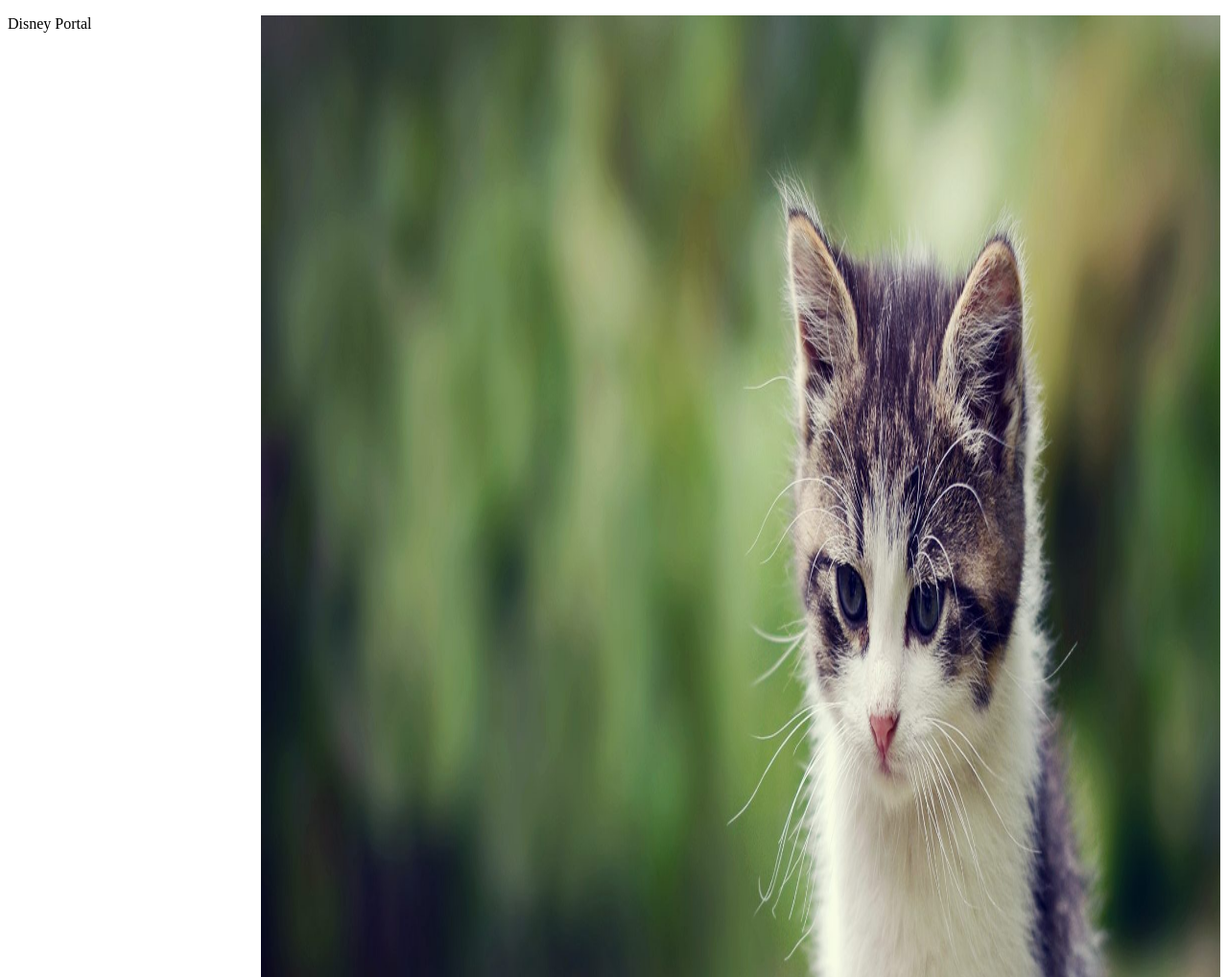
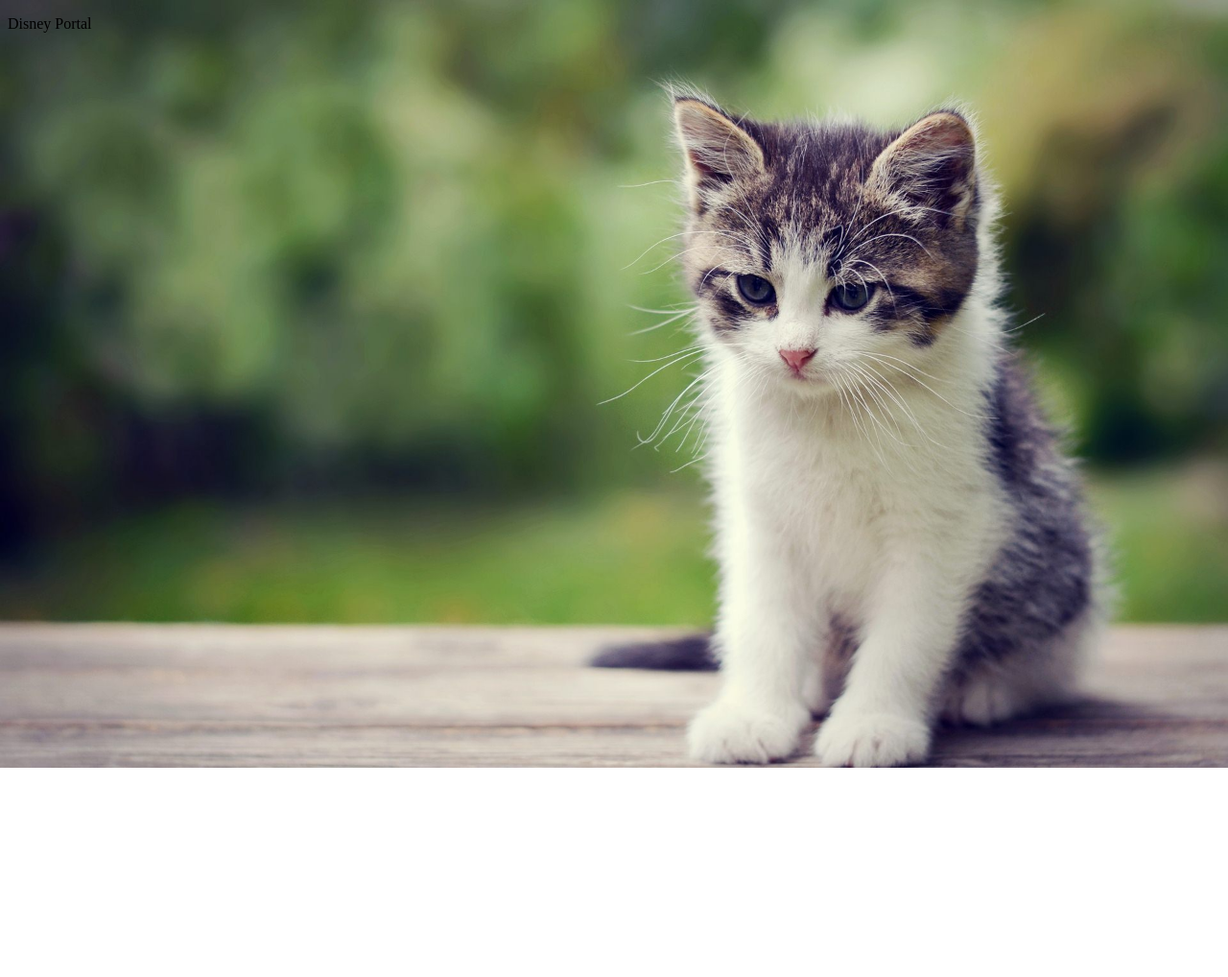
Before and after one commit to wlnewton/kelly, a plain HTML site: page index.html in a window 1280 px wide. Shown: the top 1018 px of the page at 96% size. After the commit the page ends 800 px from the top, so only its background shows below. Drawn offline with Linux system fonts and the light colour scheme.

Commit message:
Moved image to background and made it cover the page.

```diff
--- a/index.html
+++ b/index.html
@@ -5,7 +5,6 @@
   	<link rel="stylesheet" type="text/css" href="styles.css">
   </head>
   <body>
-    <img class="image" width="1000" height="1600" src="images/kitten.jpg">
     <p>Disney Portal</p>
   </body>
 </html>
--- a/styles.css
+++ b/styles.css
@@ -1,3 +1,9 @@
+body {
+	background-image: url(images/kitten.jpg);
+	background-repeat: no-repeat;
+	background-size: cover;
+}
+
 .image {
 	float: right;
 }
```
